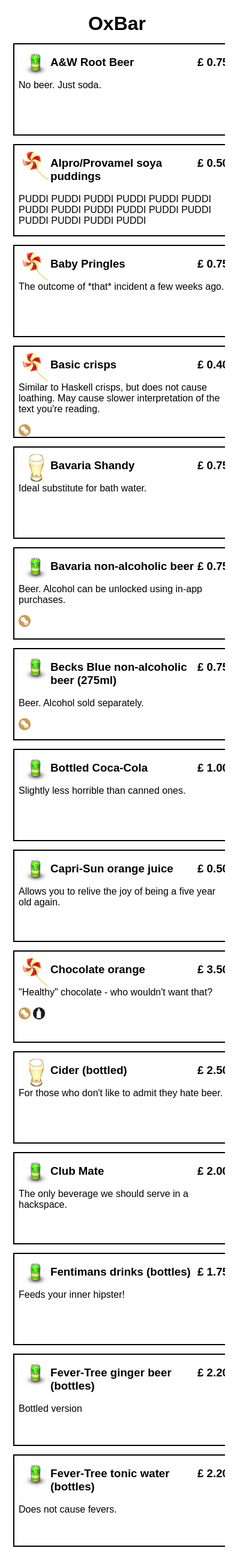
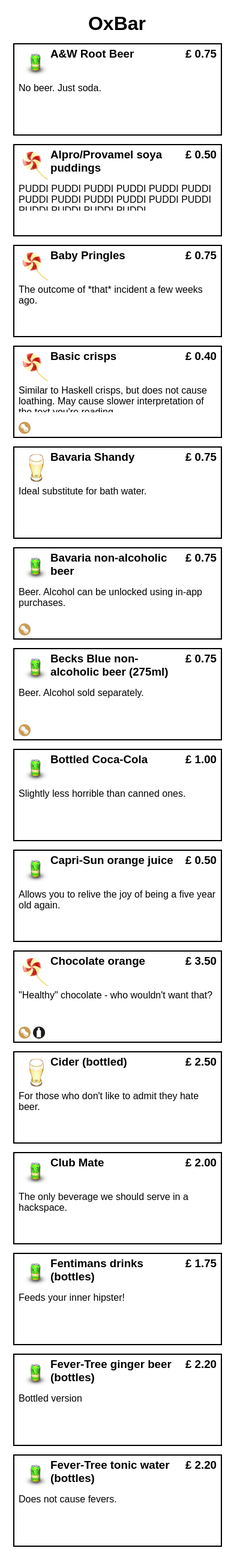
Before and after one commit to friedkiwi/oxbar, a Django app: page / in a window 390 px wide. Shown: the whole page at 60% size. Run offline with Django 3.2, Linux system fonts and the light colour scheme; data comes from the database, SQL or seed files in the repository.

Commit message:
Fixed overflow/rendering on mobile.

```diff
--- a/static/oxbar.css
+++ b/static/oxbar.css
@@ -15,7 +15,7 @@ body {
 
 .product {
     height: 150px;
-    width: 350px;
+    width: 330px;
     border: 2px solid black;
     float: left;
     margin: 7px 7px 7px 7px;
@@ -24,6 +24,7 @@ body {
 }
 
 .icon  {
+    padding-top: -10px;
     height: 20px;
     width: 20px;
 }
@@ -72,3 +73,14 @@ body {
     margin-bottom: 25px;
     padding-top: 12px;
 }
+
+.description {
+    height: 45px;
+    overflow: auto;
+
+}
+
+h3 {
+    margin-top: 5px;
+    height: 40px;
+}
--- a/templates/bar/index.html
+++ b/templates/bar/index.html
@@ -36,7 +36,8 @@
 
 
                 <h3><span>{{ product.name }}</span></h3>
-                <p>{{ product.description }}</p>
+
+                <p class="description">{{ product.description }}</p>
             {% if product.is_vegan %}
                 <img src="/static/img/vegan.png" class="icon" />
             {% endif %}
```
